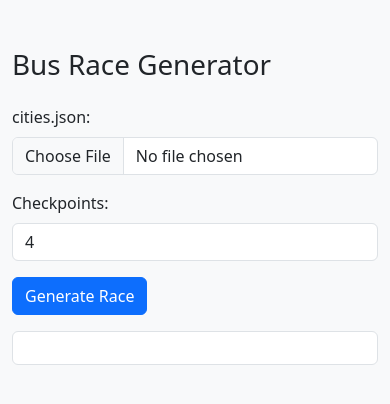
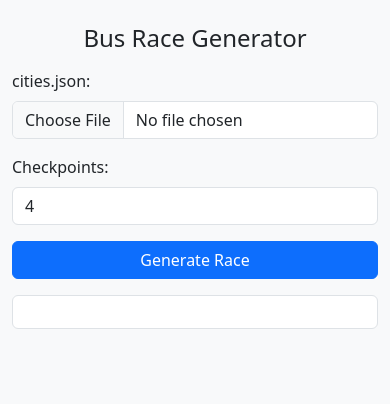
Before and after one commit to AlgyTaylor/bus-race, a plain HTML site: page index.html in a window 390 px wide. Drawn offline with nearby package versions, Linux system fonts and the light colour scheme.

Commit message:
0.2.0: mobile optimised
Update the index page so that it works better on mobile

```diff
--- a/index.html
+++ b/index.html
@@ -3,11 +3,30 @@
 <head>
   <meta charset="UTF-8">
   <title>Bus Race Generator</title>
+  <meta name="viewport" content="width=device-width, initial-scale=1">
   <link href="https://cdn.jsdelivr.net/npm/bootstrap@5.3.3/dist/css/bootstrap.min.css" rel="stylesheet">
+  <style>
+    body {
+      font-size: 1rem;
+    }
+    .container {
+      max-width: 480px;
+    }
+    pre#output {
+      font-size: 0.95rem;
+      word-break: break-word;
+    }
+    h1 {
+      font-size: 1.5rem;
+    }
+    label, input, button {
+      font-size: 1rem !important;
+    }
+  </style>
 </head>
 <body class="bg-light">
-  <div class="container py-5">
-    <h1 class="mb-4">Bus Race Generator</h1>
+  <div class="container py-4">
+    <h1 class="mb-3 text-center">Bus Race Generator</h1>
     <form class="mb-3">
       <div class="mb-3">
         <label for="citiesFile" class="form-label">cities.json:</label>
@@ -17,7 +36,7 @@
         <label for="checkpoints" class="form-label">Checkpoints:</label>
         <input type="number" class="form-control" id="checkpoints" value="4" min="2" max="20">
       </div>
-      <button type="button" class="btn btn-primary" id="generate">Generate Race</button>
+      <button type="button" class="btn btn-primary w-100" id="generate">Generate Race</button>
     </form>
     <pre id="output" class="bg-white p-3 rounded border"></pre>
   </div>
```
